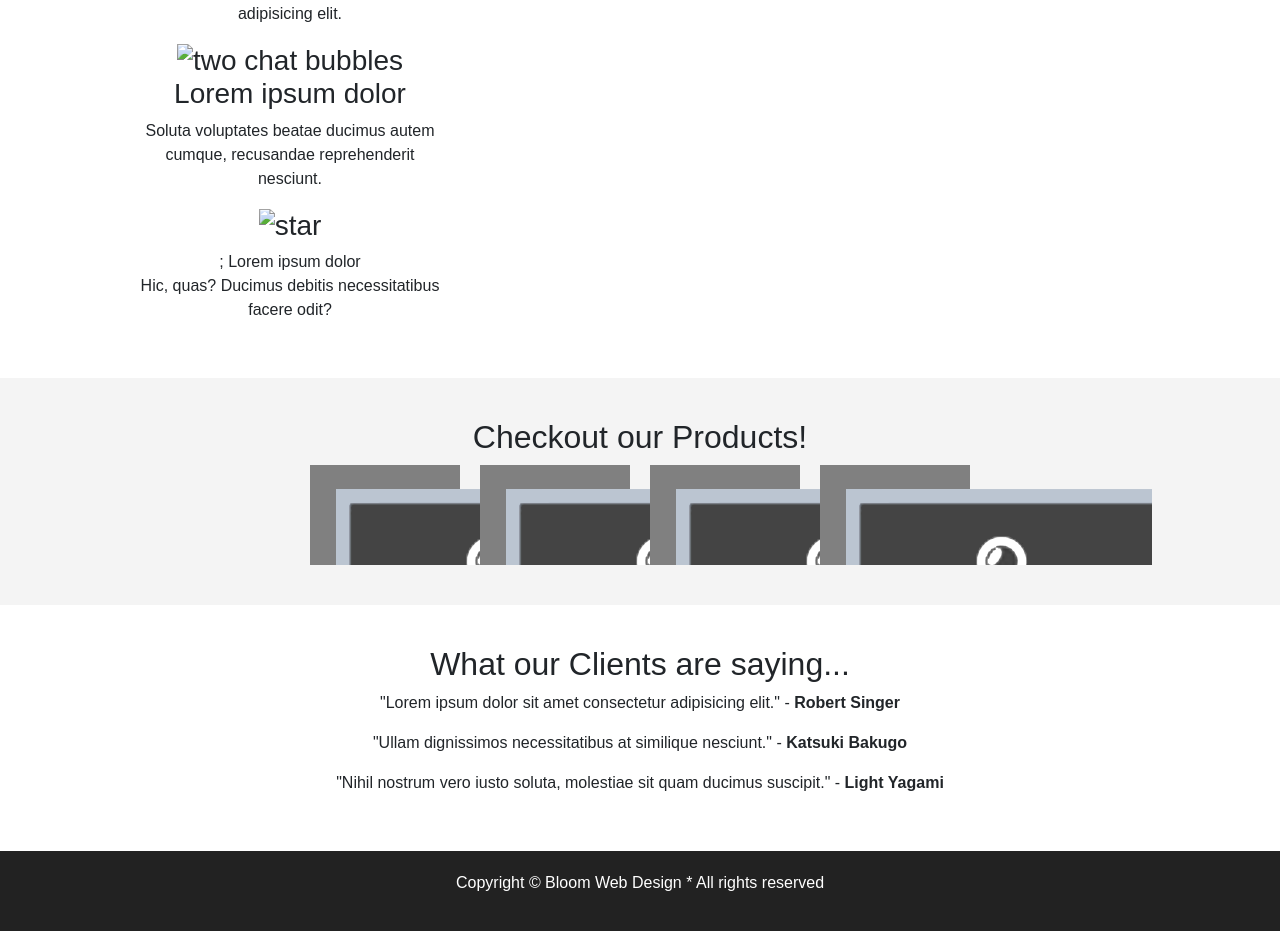
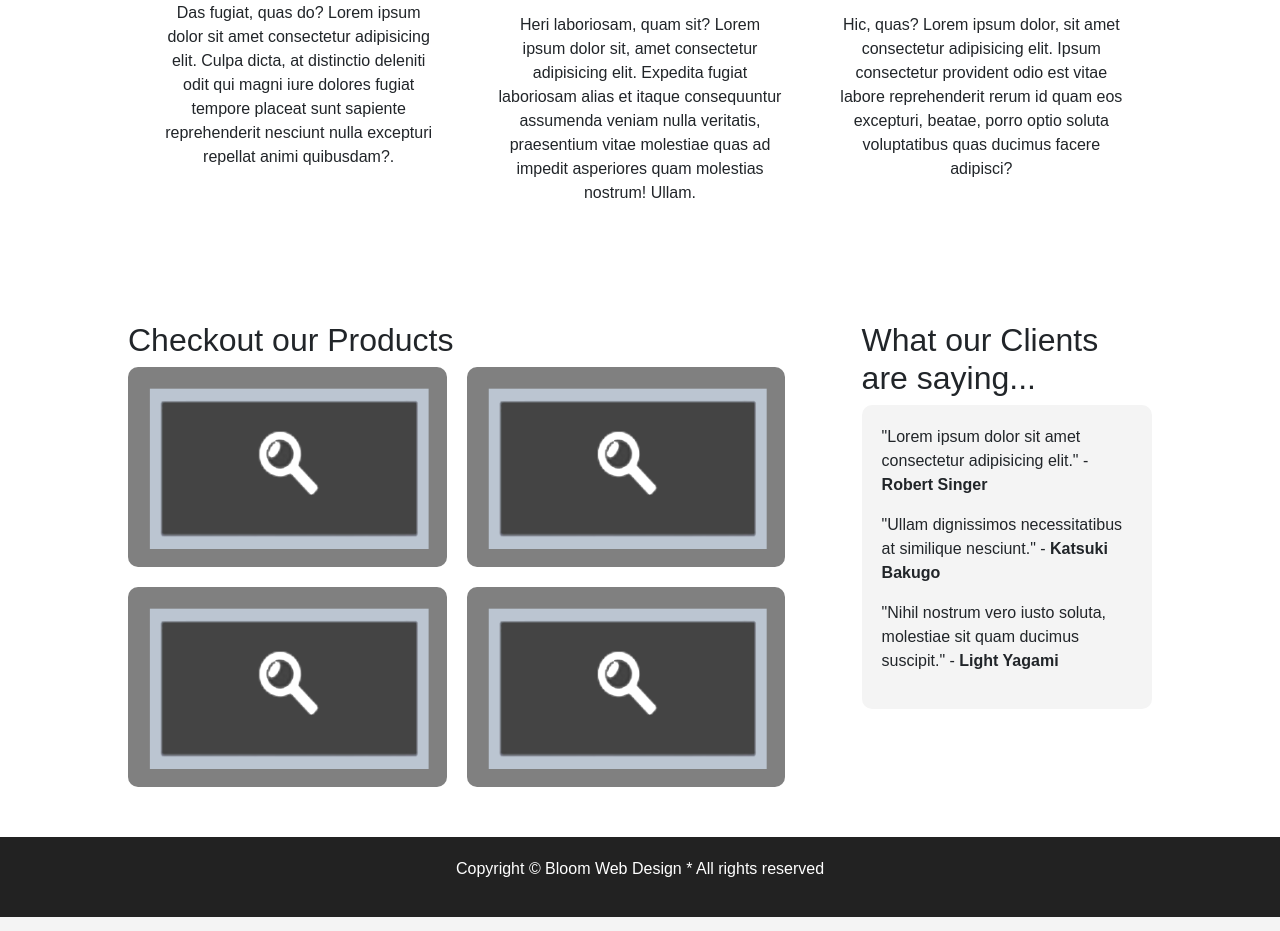
Before and after one commit to StudiousCorgi/Bloom-Landing, a plain HTML site: page index.html in a window 1280 px wide. Shown: the part 752-1683 px from the top of the page. Drawn offline with Linux system fonts and the light colour scheme; a web font is replaced by a local one.

Commit message:
Polished
Complete overhaul.
Had way too many "flexbox" floating around causing issues. Refined and fine tuned

```diff
--- a/index.html
+++ b/index.html
@@ -1,5 +1,6 @@
 <!DOCTYPE html>
 <html lang="en">
+
 <head>
     <meta charset="UTF-8">
     <meta name="viewport" content="width=device-width, initial-scale=1.0">
@@ -8,28 +9,29 @@
     <link rel="preconnect" href="https://fonts.googleapis.com">
     <link rel="preconnect" href="https://fonts.gstatic.com" crossorigin>
     <link href="https://fonts.googleapis.com/css2?family=Butterfly+Kids&display=swap" rel="stylesheet">
-    <title> Bloom Landing Page </title>
+    <title>Bloom Landing Page</title>
 </head>
-
 
 <body>
     <header>
-        <div class="container">
+        <div class="header-container">
             <h1>Bloom Landing Page</h1>
             <div class="social-icons">
-                <a href="#"> <img src="./Visual Assets/facebook-icon-transparent-vector-17.png" alt="Facebook logo"> </a>
-                <a href="#"> <img src="./Visual Assets/Twitter X.png" alt="X (formally Twitter) logo"> </a>
-                <a href="#"> <img src="" alt=""> </a>
+                <a href="#"><img src="./Visual Assets/facebook-icon-transparent-vector-17.png" alt="Facebook logo"></a>
+                <a href="#"><img src="./Visual Assets/Twitter X.png" alt="X (formally Twitter) logo"></a>
+                <a href="#"><img src="./Visual Assets/Github-Logo-PNG-Isolated-HD.png" alt="Github logo"></a>
             </div>
         </div>
     </header>
 
     <section class="hero">
-        <div class="container">
+        <div class="hero-container">
             <div class="hero-text">
                 <h2>Welcome to our Landing Page!</h2>
-                <p>Lorem ipsum dolor sit amet consectetur, adipisicing elit. Sunt aut earum mollitia modi, aperiam adipisci quasi fugit dolores. Voluptas, minus.</p>
-                <p>Lorem ipsum dolor sit, amet consectetur adipisicing elit. Sequi facere ratione cumque distinctio odio voluptatem?</p>
+                <p>Lorem ipsum dolor sit amet consectetur, adipisicing elit. Sunt aut earum mollitia modi, aperiam
+                    adipisci quasi fugit dolores. Voluptas, minus.</p>
+                <p>Lorem ipsum dolor sit, amet consectetur adipisicing elit. Sequi facere ratione cumque distinctio odio
+                    voluptatem?</p>
                 <button>Learn More</button>
                 <button>Download Now</button>
             </div>
@@ -39,47 +41,57 @@
         </div>
     </section>
 
-    <section class="features">
-        <div class="container">
-            <div class="feature">
-                <h3> <img src="" alt="cloud download logo"> </h3> Lorem ipsum dolor</h3>
-                <p>Lorem ipsum dolor sit amet, consectetur adipisicing elit.</p>
+    <section class="feat-container">
+        <div class="row">
+            <div class="col-4">
+                <h3><img src="./Visual Assets/CloudStorageIcon.png" alt="cloud download logo"> Lorem ipsum dolor</h3>
+                <p>Das fugiat, quas do? Lorem ipsum dolor sit amet consectetur adipisicing elit. Culpa dicta, at distinctio deleniti odit qui
+                magni iure dolores fugiat tempore placeat sunt sapiente reprehenderit nesciunt nulla excepturi
+                repellat animi quibusdam?.</p>
             </div>
-            <div class="feature">
-                <h3> <img src="" alt="two chat bubbles"> Lorem ipsum dolor</h3>
-                <p>Soluta voluptates beatae ducimus autem cumque, recusandae reprehenderit nesciunt.</p>
+            <div class="col-4">
+                <h3><img src="./Visual Assets/Chat Bubble (1).png" alt="two chat bubbles"> Lorem ipsum dolor</h3>
+                <p>Heri laboriosam, quam sit? Lorem ipsum dolor sit, amet consectetur adipisicing elit. Expedita fugiat laboriosam alias et itaque
+                consequuntur assumenda veniam nulla veritatis, praesentium vitae molestiae quas ad impedit
+                asperiores quam molestias nostrum! Ullam.</p>
             </div>
-            <div class="feature">
-                <h3> <img src="" alt="star"> </h3>; Lorem ipsum dolor</h3>
-                <p>Hic, quas? Ducimus debitis necessitatibus facere odit?</p>
+            <div class="col-4">
+                <h3><img src="./Visual Assets/StarIcon.png" alt="star"> Lorem ipsum dolor</h3>
+                <p>Hic, quas? Lorem ipsum dolor, sit amet consectetur adipisicing elit. Ipsum consectetur provident odio
+                est vitae labore reprehenderit rerum id quam eos excepturi, beatae, porro optio soluta voluptatibus
+                quas ducimus facere adipisci?</p>
             </div>
         </div>
     </section>
 
-    <section class="products">
-        <div class="container">
-            <h2>Checkout our Products!</h2>
-            <div class="product-grid">
-                <div class="product"> <img src="./Visual Assets/Magnifyer_Grey.png" alt="magnifying glass"> </div>
-                <div class="product"> <img src="./Visual Assets/Magnifyer_Grey.png" alt="magnifying glass"> </div>
-                <div class="product"> <img src="./Visual Assets/Magnifyer_Grey.png" alt="magnifying glass"> </div>
-                <div class="product"> <img src="./Visual Assets/Magnifyer_Grey.png" alt="magnifying glass"> </div>
+    <div class="Lower-Content">
+        <div class="lower-container">
+            <div class="row">
+                <div class="col-8">
+                    <h2>Checkout our Products</h2>
+                    <div class="product-grid">
+                        <img class="product" src="./Visual Assets/Magnifyer_Grey.png" alt="magnifying glass">
+                        <img class="product" src="./Visual Assets/Magnifyer_Grey.png" alt="magnifying glass">
+                        <img class="product" src="./Visual Assets/Magnifyer_Grey.png" alt="magnifying glass">
+                        <img class="product" src="./Visual Assets/Magnifyer_Grey.png" alt="magnifying glass">
+                    </div>
+                </div>
+                <div class="col-4">
+                    <h2>What our Clients are saying...</h2>
+                    <div class="testimonials">
+                        <p>"Lorem ipsum dolor sit amet consectetur adipisicing elit." - <strong>Robert Singer</strong></p>
+                        <p>"Ullam dignissimos necessitatibus at similique nesciunt." - <strong>Katsuki Bakugo</strong></p>
+                        <p>"Nihil nostrum vero iusto soluta, molestiae sit quam ducimus suscipit." - <strong>Light Yagami</strong></p>
+                    </div>
+                </div>
             </div>
         </div>
-    </section>
-
-    <section class="testimonials">
-        <div class="container">
-            <h2>What our Clients are saying...</h2>
-            <p>"Lorem ipsum dolor sit amet consectetur adipisicing elit." - <strong>Robert Singer</strong></p>
-            <p>"Ullam dignissimos necessitatibus at similique nesciunt." - <strong> Katsuki Bakugo</strong></p>
-            <p>"Nihil nostrum vero iusto soluta, molestiae sit quam ducimus suscipit." - <strong>Light Yagami</strong></p>
-        </div>
-    </section>
+    </div>
 
     <footer>
-        <div class="container">
+        <div class="footer-container">
             <p>Copyright &copy; Bloom Web Design * All rights reserved</p>
         </div>
     </footer>
 </body>
+</html>
--- a/style.css
+++ b/style.css
@@ -2,7 +2,7 @@
     font-family: "Butterfly Kids", cursive;
     font-weight: 400;
     font-style: normal;
-  }
+}
 
 body {
     font-family: Arial, sans-serif;
@@ -11,28 +11,37 @@ body {
     background-color: #f4f4f4;
 }
 
-.container {
+.header-container {
     width: 80%;
     margin: auto;
     overflow: hidden;
+    display: flex;
+    justify-content: space-between;
+    align-items: center;
+    padding: 20px 0;
 }
 
 header {
     background: #222;
     color: white;
     padding: 20px 0;
-    text-align: center;
     font-family: "Butterfly Kids", cursive;
+}
+
+.social-icons img {
+    width: 30px;
+    margin-left: 10px;
 }
 
 .hero {
     background: #e7718b;
-    padding: 10px 0;
+    padding: 50px 0;
     color: white;
-    text-align: left;
 }
 
-.hero .container {
+.hero-container {
+    width: 80%;
+    margin: auto;
     display: flex;
     justify-content: space-between;
     align-items: center;
@@ -42,59 +51,102 @@ header {
     width: 50%;
 }
 
-.hero-image img {
-    width: 100%;
-    max-width: 600px;
+.hero-text h2 {
+    font-size: 2.5em;
+    margin-bottom: 20px;
 }
 
-button {
+.hero-text p {
+    font-size: 1.2em;
+    margin-bottom: 20px;
+}
+
+.hero-text button {
     background: #222;
     color: white;
     border: none;
     padding: 10px 20px;
-    margin: 10px;
+    margin-right: 10px;
     cursor: pointer;
-    border-radius: 15%;
+    border-radius: 5px;
 }
 
-.features {
-    display: flex;
-    justify-content: space-around;
-    background: white;
-    padding: 40px 0;
+.hero-image img {
+    width: 100%;
+    max-width: 500px;
 }
 
-.feature {
-    width: 30%;
+.feat-container {
+    background: white;
+    padding: 50px 0;
     text-align: center;
 }
 
-.products {
-    background: #f4f4f4;
-    padding: 40px 0;
-    text-align: center;
+.feat-container .row {
+    display: flex;
+    justify-content: space-around;
+    width: 80%;
+    margin: auto;
+}
+
+.feat-container .col-4 {
+    width: 30%;
+}
+
+.feat-container h3 {
+    display: flex;
+    align-items: center;
+    justify-content: center;
+    font-size: 1.5em;
+    margin-bottom: 20px;
+}
+
+.feat-container img {
+    width: 40px;
+    margin-right: 10px;
+}
+
+.Lower-Content {
+    background: #fff;
+    padding: 50px 0;
+}
+
+.lower-container {
+    width: 80%;
+    margin: auto;
+}
+
+.lower-container .row {
+    display: flex;
+    justify-content: space-between;
+}
+
+.lower-container .col-8 {
+    width: 65%;
+}
+
+.lower-container .col-4 {
+    width: 30%;
 }
 
 .product-grid {
-    display: flex;
-    justify-content: center;
+    display: grid;
+    grid-template-columns: repeat(2, 1fr);
     gap: 20px;
 }
 
 .product {
-    width: 150px;
-    height: 100px;
+    width: 100%;
+    height: 200px;
     background: gray;
+    border-radius: 10px;
 }
 
-/* Testimonials section */
-
 .testimonials {
-    background: white;
-    padding: 40px 0;
-    text-align: center;
+    background: #f4f4f4;
+    padding: 20px;
+    border-radius: 10px;
 }
-
 
 footer {
     background: #222;
@@ -102,3 +154,45 @@ footer {
     text-align: center;
     padding: 20px 0;
 }
+
+@media screen and (max-width: 768px) {
+    .header-container {
+        flex-direction: column;
+        text-align: center;
+    }
+
+    .hero-container {
+        flex-direction: column;
+        text-align: center;
+    }
+
+    .hero-text {
+        width: 100%;
+    }
+
+    .hero-image {
+        margin-top: 20px;
+    }
+
+    .feat-container .row {
+        flex-direction: column;
+    }
+
+    .feat-container .col-4 {
+        width: 100%;
+        margin-bottom: 20px;
+    }
+
+    .lower-container .row {
+        flex-direction: column;
+    }
+
+    .lower-container .col-8, .lower-container .col-4 {
+        width: 100%;
+        margin-bottom: 20px;
+    }
+
+    .product-grid {
+        grid-template-columns: 1fr;
+    }
+}
```
Also changed, not shown: Visual Assets/Chat Bubble (1).png (added), Visual Assets/CloudStorageIcon.png (added), Visual Assets/StarIcon.png (added).
